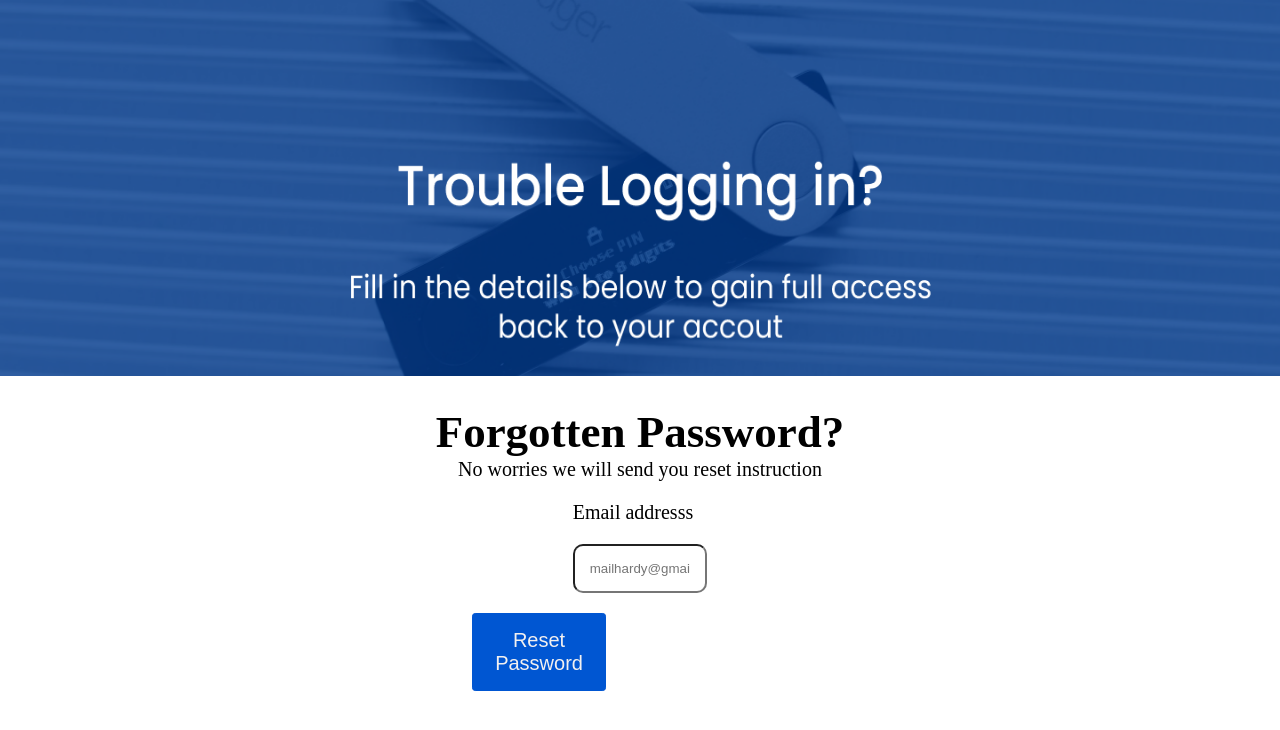
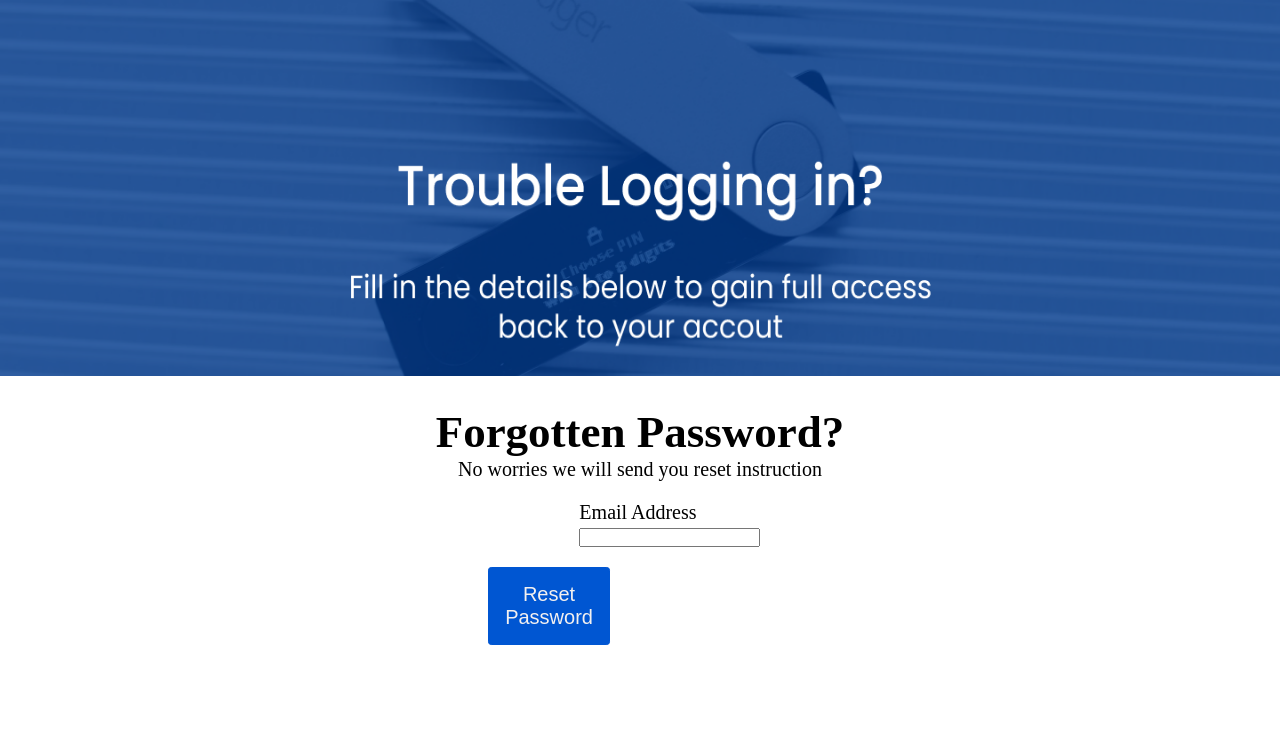
Before and after one commit to zuri-training/Team_37_my_debtors, a Django app: page /reset_password/ in a window 1280 px wide. Shown: the top 730 px of the page. Run offline with Django 4.2, Linux system fonts and the light colour scheme.

Commit message:
Update forgottenpassword.html

```diff
--- a/CoDebt/core/templates/forgottenpassword.html
+++ b/CoDebt/core/templates/forgottenpassword.html
@@ -6,7 +6,7 @@
     <meta http-equiv="X-UA-Compatible" content="IE=edge">
     <meta name="viewport" content="width=device-width, initial-scale=1.0">
     <link rel="stylesheet" href="{% static 'styles/password_reset.css'%}">
-    <title>Forgotten Password</title>
+    <title>Paasword reset</title>
 </head>
 <body>
     {% block content %}
@@ -25,10 +25,10 @@
             <form method="POST" action="">
                 {% csrf_token %}
                 <div class="Forgotten-email">
-                    <label for="email" class="forgotten-label">Email addresss</label>
-                    <input type="email" placeholder="mailhardy@gmail.com" id="email" class="email-forgotten-password">
+                   <label for="email" class="forgotten-label">Email Address</label>
+                    {{form.email}}
                 </div>
-                <button class="forgotten-btn">Reset Password</button>
+            <button class="forgotten-btn">Reset Password</button>
             </form>
         </div>
         {% endblock content%}
```
